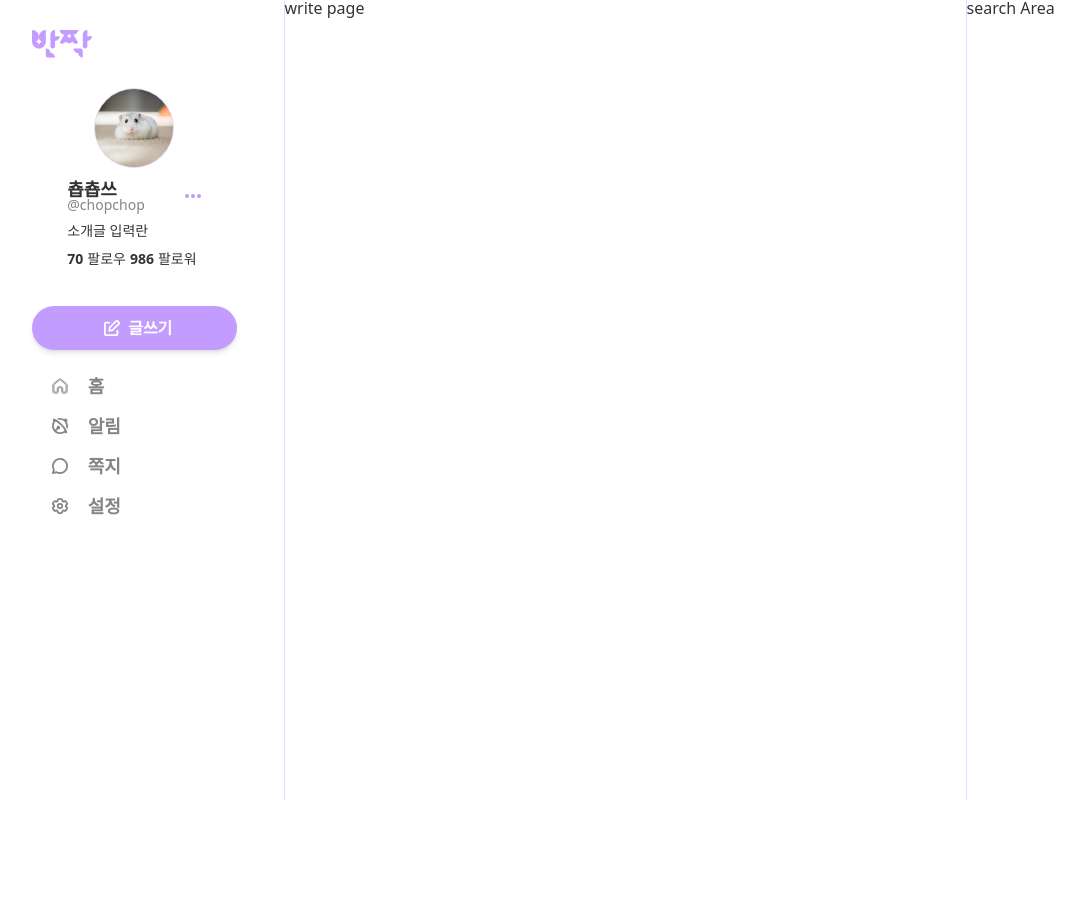
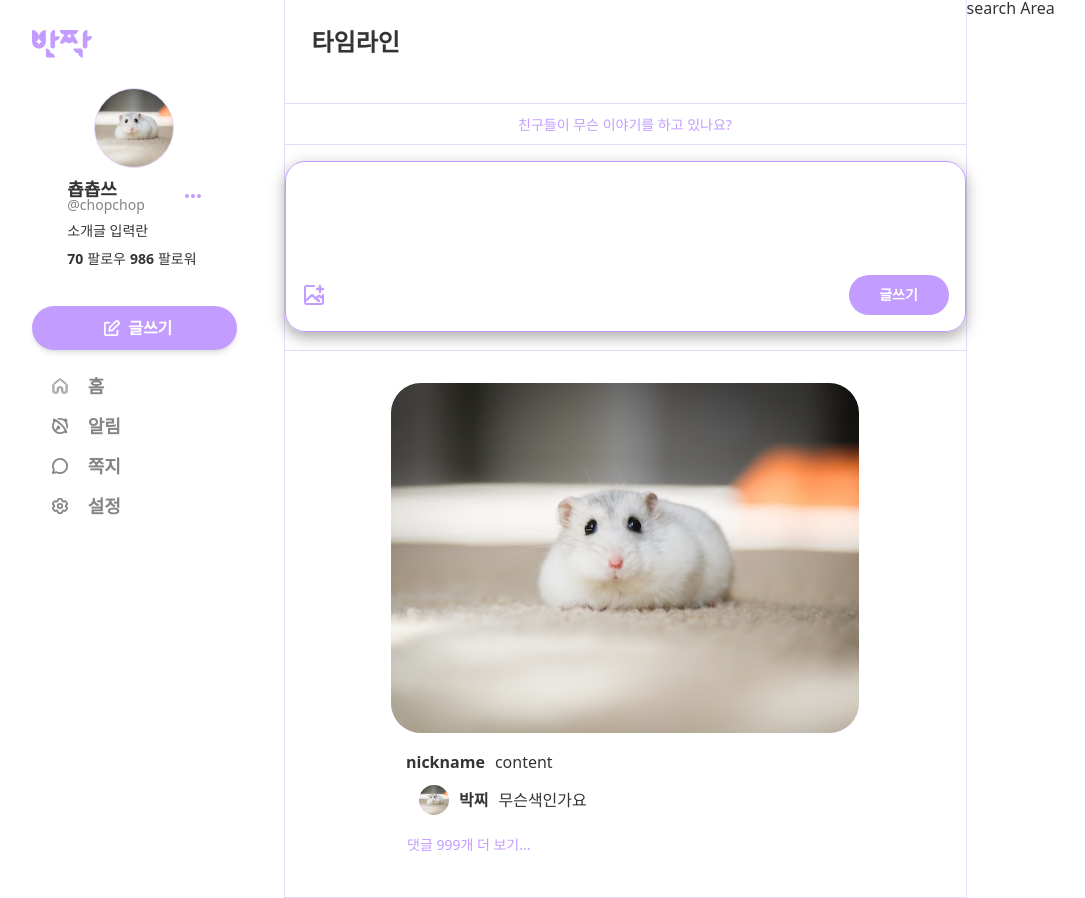
Before and after one commit to banzakk/frontend, a Next.js app: page /write in a window 1280 px wide. Shown: the whole page, without its empty margins (15-1100 px from the left). Before the commit the page ends 800 px from the top, so only its background shows below. Built offline with nearby package versions, Linux system fonts and the light colour scheme.

Commit message:
feat: 글쓰기 모달창 추가

```diff
--- a/src/app/(whisper)/write/page.tsx
+++ b/src/app/(whisper)/write/page.tsx
@@ -1,7 +1,9 @@
+import WhispersPage from '../whispers/page'
+
 export default function Page() {
   return (
-    <div>
-      write page
-    </div>
+    <>
+     <WhispersPage />
+    </>
   )
 }
--- /dev/null
+++ b/src/app/@modal/(.)write/page.tsx
@@ -0,0 +1,7 @@
+import Post from '@/components/molecule/Post/Post'
+
+export default function WhisperModal() {
+  return (
+        <Post />
+  )
+}
--- /dev/null
+++ b/src/app/@modal/default.tsx
@@ -0,0 +1,3 @@
+export default function Default() {
+  return null
+}
--- a/src/app/layout.tsx
+++ b/src/app/layout.tsx
@@ -18,8 +18,10 @@ export const metadata: Metadata = {
 
 export default function RootLayout({
   children,
+  modal,
 }: {
   children: React.ReactNode
+  modal: React.ReactNode
 }) {
   return (
     <html lang="ko">
@@ -57,10 +59,13 @@ export default function RootLayout({
                 </div>
               </section>
             </header>
-            <div className={cn.mainSectionWrapper}>{children}</div>
+            <div className={cn.mainSectionWrapper}>
+            {children}
+            </div>
             <div className={cn.rightSectionWrapper}>
               <div className={cn.fixedWrapper}>search Area</div>
             </div>
+            {modal}
           </div>
           <ReactQueryDevtools initialIsOpen={false} position="bottom-right" />
         </Providers>
```
